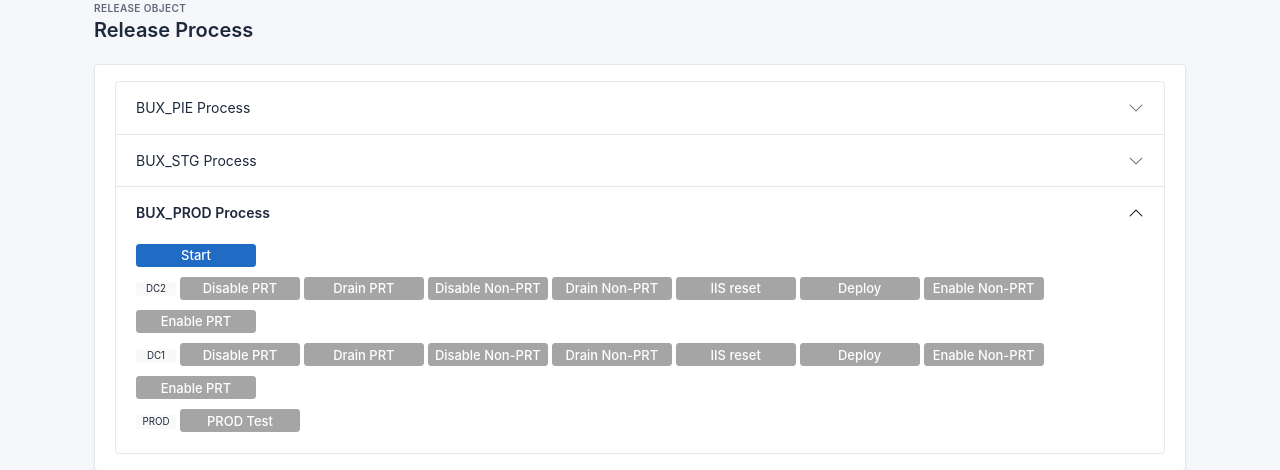
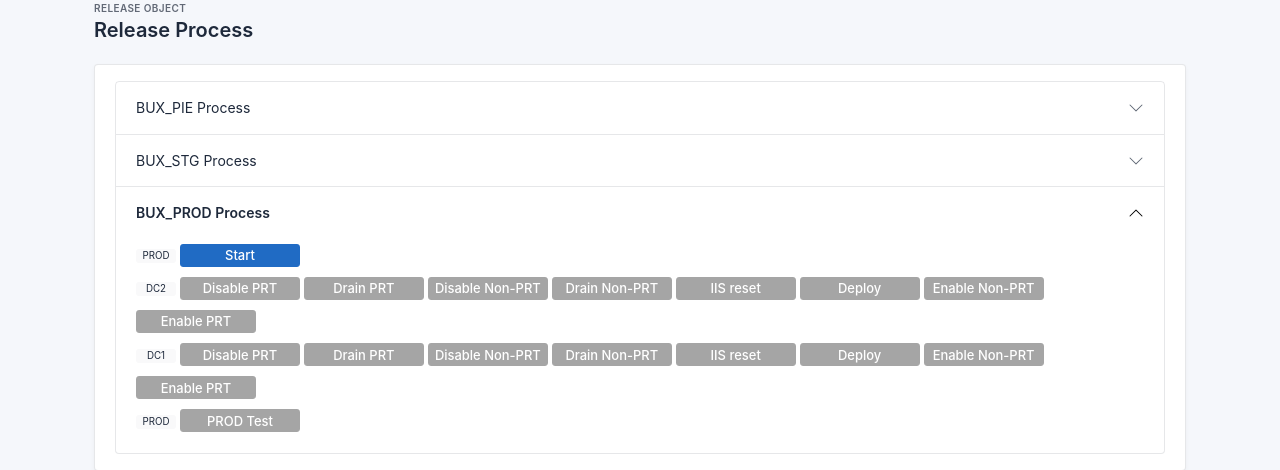
Before and after one commit to AaronXuHuang/rmp, a Django app: page /releaseobject/ in a window 1280 px wide, after a click on "BUX_PROD Process". Shown: the part 724-1194 px from the top of the page. Run offline with Django 3.2, Linux system fonts and the light colour scheme; parts of the project's set-up code (start-up, migrations or seed data) failed here and were passed over; some libraries are stand-ins or nearby versions.

Commit message:
Update releaseobject.html
update process for stg

```diff
--- a/ReleaseManagementProcess/app_releaseobject/templates/releaseobject.html
+++ b/ReleaseManagementProcess/app_releaseobject/templates/releaseobject.html
@@ -309,6 +309,7 @@
               <div id="collapse-1" class="accordion-collapse collapse" data-bs-parent="#accordion-example" style="">
                 <div class="accordion-body pt-0">
                   <div>
+                    <label class="ro-env-name">PIE</label>
                     <button id="pie-start" class="btn btn-ro-release" style="background-color:#206bc4;border-color:#206bc4" data-bs-toggle="modal" data-bs-target="#modal-simple">Start</button><br>
                     <label class="ro-env-name">PIE</label>
                     <button class="btn btn-ro-release" disabled=true>Deploy</button><br>
@@ -327,21 +328,18 @@
               <div id="collapse-2" class="accordion-collapse collapse" data-bs-parent="#accordion-example" style="">
                 <div class="accordion-body pt-0">
                   <div>
+                    <label class="ro-env-name">STG</label>
                     <button class="btn btn-ro-release" style="background-color:#206bc4;border-color:#206bc4" data-bs-toggle="modal" data-bs-target="#modal-simple">Start</button><br>
                     <label class="ro-env-name">STG2</label>
                     <button class="btn btn-ro-release" disabled=true>Disable PRT</button>
-                    <button class="btn btn-ro-release" disabled=true>Drain PRT</button>
                     <button class="btn btn-ro-release" disabled=true>Disable Non-PRT</button>
-                    <button class="btn btn-ro-release" disabled=true>Drain Non-PRT</button>
                     <button class="btn btn-ro-release" disabled=true>IIS reset</button>
                     <button class="btn btn-ro-release" disabled=true>Deploy</button>
                     <button class="btn btn-ro-release" disabled=true>Enable Non-PRT</button>
                     <button class="btn btn-ro-release" disabled=true>Enable PRT</button><br>
                     <label class="ro-env-name">STG1</label>
                     <button class="btn btn-ro-release" disabled=true>Disable PRT</button>
-                    <button class="btn btn-ro-release" disabled=true>Drain PRT</button>
                     <button class="btn btn-ro-release" disabled=true>Disable Non-PRT</button>
-                    <button class="btn btn-ro-release" disabled=true>Drain Non-PRT</button>
                     <button class="btn btn-ro-release" disabled=true>IIS reset</button>
                     <button class="btn btn-ro-release" disabled=true>Deploy</button>
                     <button class="btn btn-ro-release" disabled=true>Enable Non-PRT</button>
@@ -361,6 +359,7 @@
               <div id="collapse-3" class="accordion-collapse collapse" data-bs-parent="#accordion-example" style="">
                 <div class="accordion-body pt-0">
                   <div>
+                    <label class="ro-env-name">PROD</label>
                     <button class="btn btn-ro-release" style="background-color:#206bc4;border-color:#206bc4" data-bs-toggle="modal" data-bs-target="#modal-simple">Start</button><br>
                     <label class="ro-env-name">DC2</label>
                     <button class="btn btn-ro-release" disabled=true>Disable PRT</button>
```
